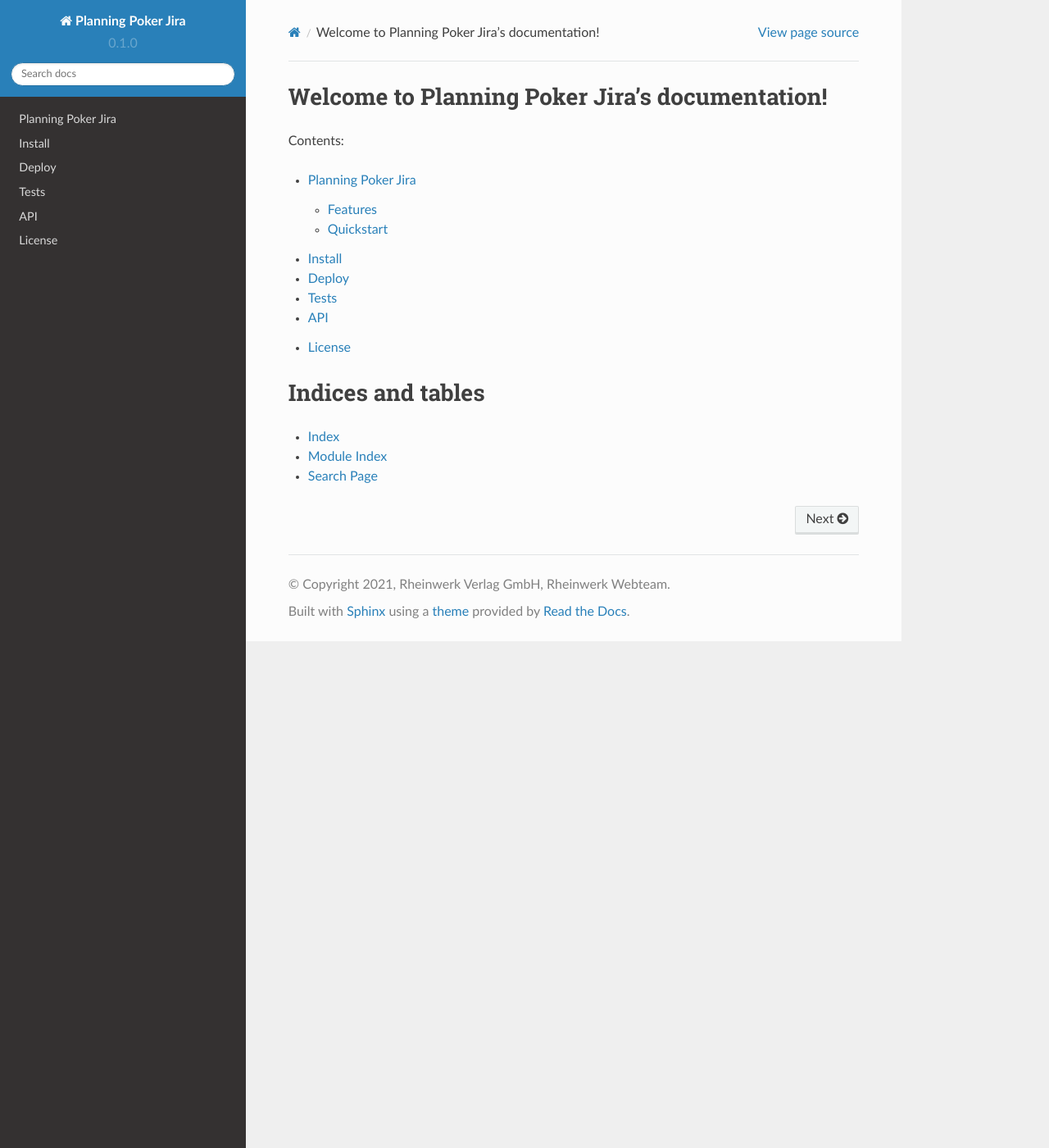
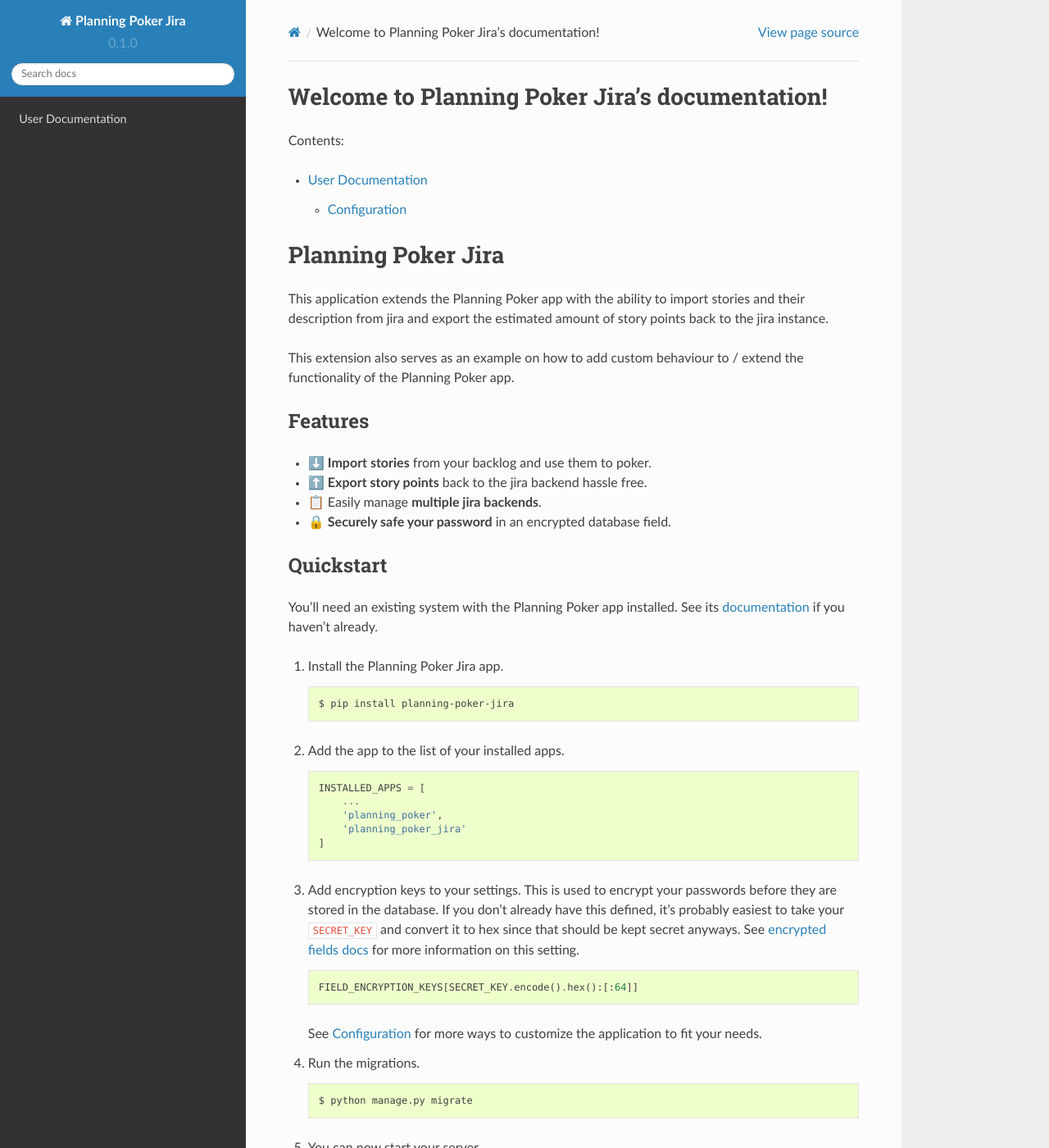
Before and after one commit to rheinwerk-verlag/planning-poker-jira, a Sphinx documentation site: the page built from docs/index.rst, in a window 1280 px wide and 1400 px high. Shown: the whole window at 82% size. Built offline with Sphinx 7.4.7 and the Read the Docs theme 2.0.0, drawn with Linux system fonts in a browser that asks for light colours; pages that are not in the unit, such as notebooks, are missing from menus; some of the changed text lies outside the part shown.

Commit message:
FIAE-172: Added a page for the configuration.

```diff
--- a/docs/api.rst
+++ /dev/null
@@ -1,7 +0,0 @@
-API
-===
-
-.. toctree::
-   :maxdepth: 4
-
-   planning_poker_jira
--- a/docs/deploy.rst
+++ /dev/null
@@ -1,2 +0,0 @@
-Deploy
-======
--- a/docs/index.rst
+++ b/docs/index.rst
@@ -6,13 +6,9 @@
 .. toctree::
    :maxdepth: 2
 
-   readme
-   install
-   deploy
-   tests
-   api
-   license
-   changelog
+   user-docs/index
+
+.. include:: ../README.rst
 
 Indices and tables
 ==================
--- a/docs/install.rst
+++ /dev/null
@@ -1,2 +0,0 @@
-Install
-=======
--- a/docs/license.rst
+++ /dev/null
@@ -1 +0,0 @@
-.. include:: ../LICENSE.rst
--- a/docs/readme.rst
+++ /dev/null
@@ -1 +0,0 @@
-.. include:: ../README.rst
--- a/docs/tests.rst
+++ /dev/null
@@ -1,2 +0,0 @@
-Tests
-=====
--- /dev/null
+++ b/docs/user-docs/configuration.rst
@@ -0,0 +1,24 @@
+.. _configuration:
+
+Configuration
+=============
+The Planning Poker Jira app provides a few options you can set in your settings to customize your experience.
+
+Required Settings
+-----------------
+
+- :code:`FIELD_ENCRYPTION_KEYS`: :code:`encrypted_fields` requires this setting to be present in order to encrypt your
+  password. See `their docs <https://pypi.org/project/django-searchable-encrypted-fields/>`_ for more information on how
+  to setup a channel layer.
+
+Optional Settings
+-----------------
+
+- :code:`JIRA_TIMEOUT` - default :code:`(3.05, 7)`: The timeout between read/connect calls to the jira backend.
+
+- :code:`JIRA_NUM_RETRIES` - default :code:`0`: The amount of retries for the instantiation of the HTTP session between
+  the jira client and backend.
+
+  .. note::
+     You can expect long response times if you set this to anything greater than zero when the session can't be created
+     (this includes using an incorrect password).
--- /dev/null
+++ b/docs/user-docs/index.rst
@@ -0,0 +1,10 @@
+.. _user-docs:
+
+User Documentation
+==================
+
+.. toctree::
+   :maxdepth: 2
+   :caption: Contents:
+
+   configuration
```
Also changed, not shown: docs/changelog.md (deleted, +0 -1 lines).
